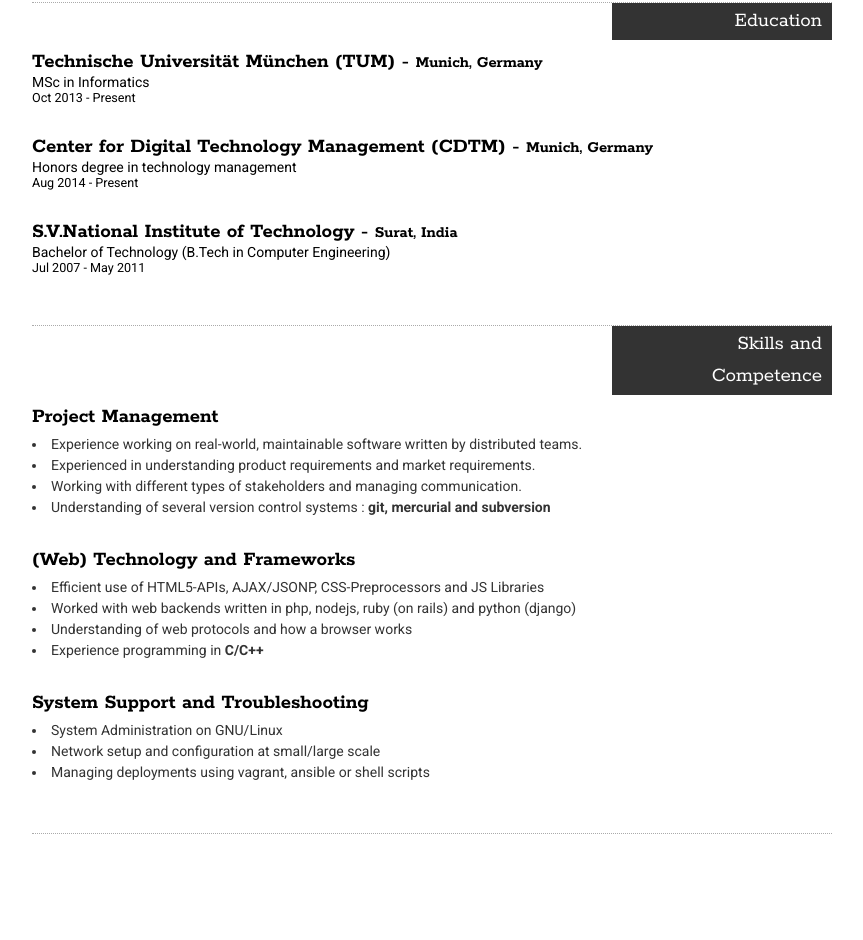
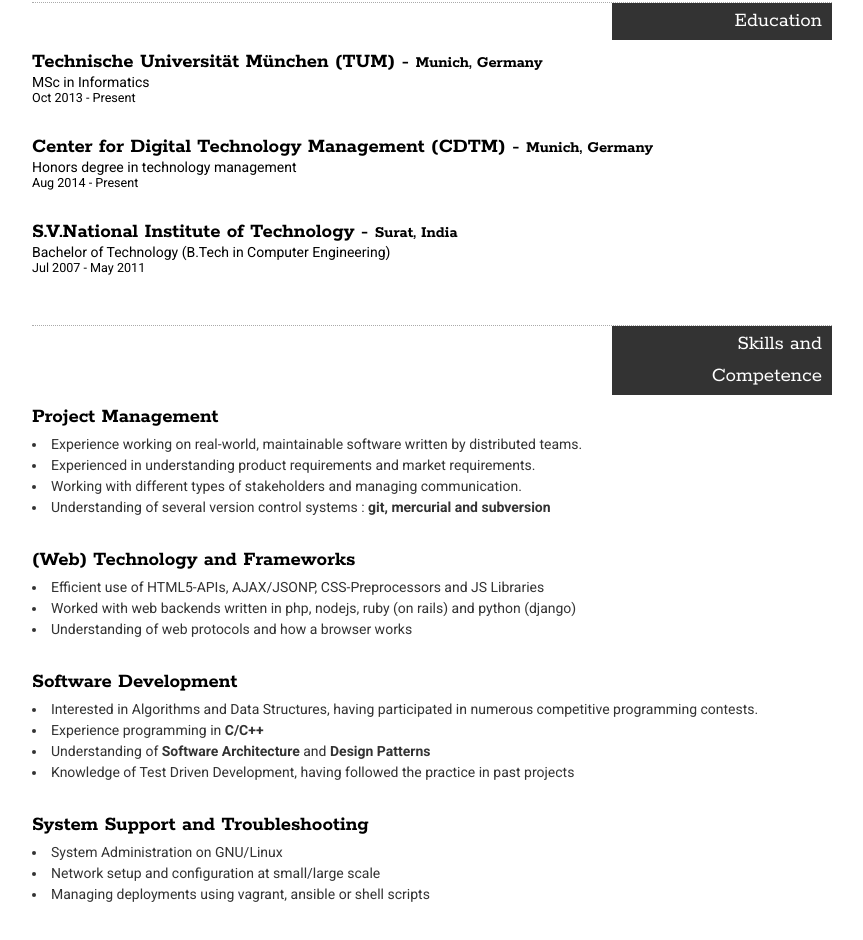
Before and after one commit to hardfire/resume, a plain HTML site: page index.html in a window 1280 px wide. Shown: the part 1570-2510 px from the top of the page, without its empty margins (208-1071 px from the left). Before the commit the page ends 2404 px from the top, so only its background shows below. Drawn offline with Linux system fonts and the light colour scheme.

Commit message:
fix details in skills

```diff
--- a/index.html
+++ b/index.html
@@ -153,7 +153,15 @@
             <li>Efficient use of HTML5-APIs, AJAX/JSONP, CSS-Preprocessors and JS Libraries</li>
             <li>Worked with web backends written in php, nodejs, ruby (on rails) and python (django)</li>
             <li>Understanding of web protocols and how a browser works</li>
+          </ul>
+        </div>
+        <div class="skill">
+          <div class="title">Software Development</div>
+          <ul class="workDone">
+            <li>Interested in Algorithms and Data Structures, having participated in numerous competitive programming contests.</li>
             <li>Experience programming in <strong>C/C++</strong></li>
+            <li>Understanding of <strong>Software Architecture</strong> and <strong>Design Patterns</strong></li>
+            <li>Knowledge of Test Driven Development, having followed the practice in past projects</li>
           </ul>
         </div>
         <div class="skill">
```
